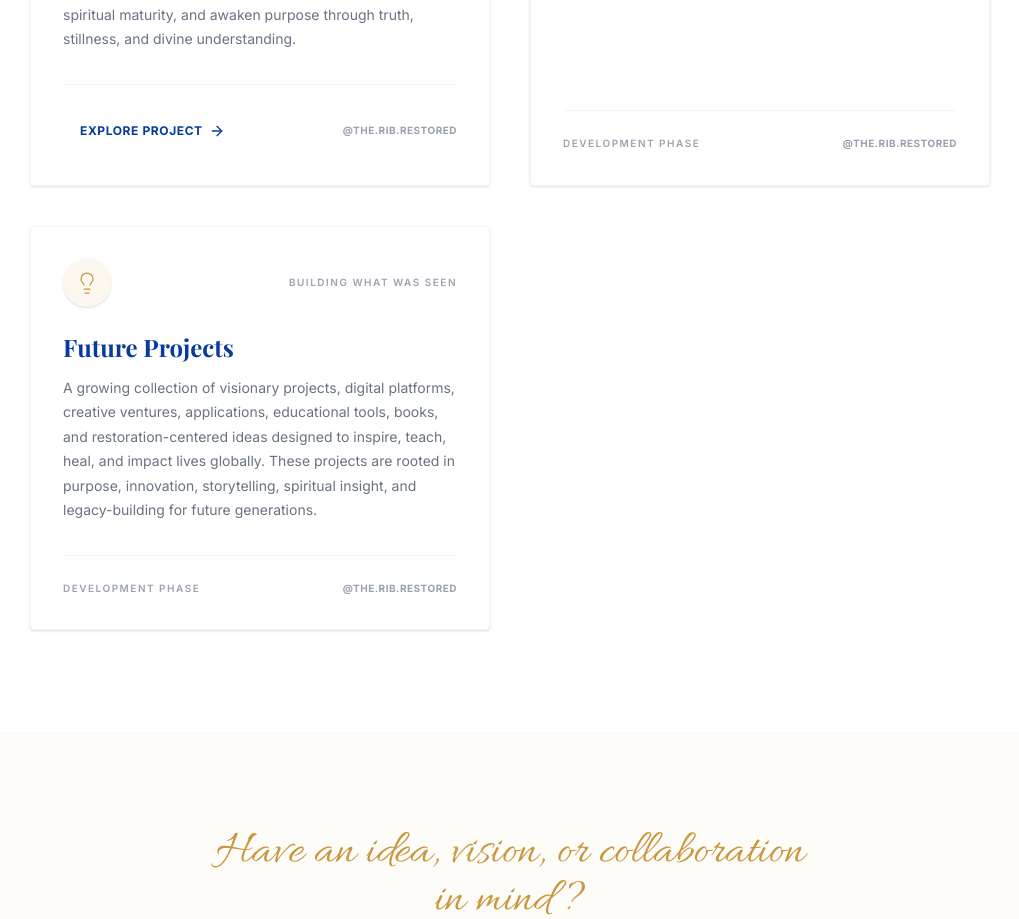
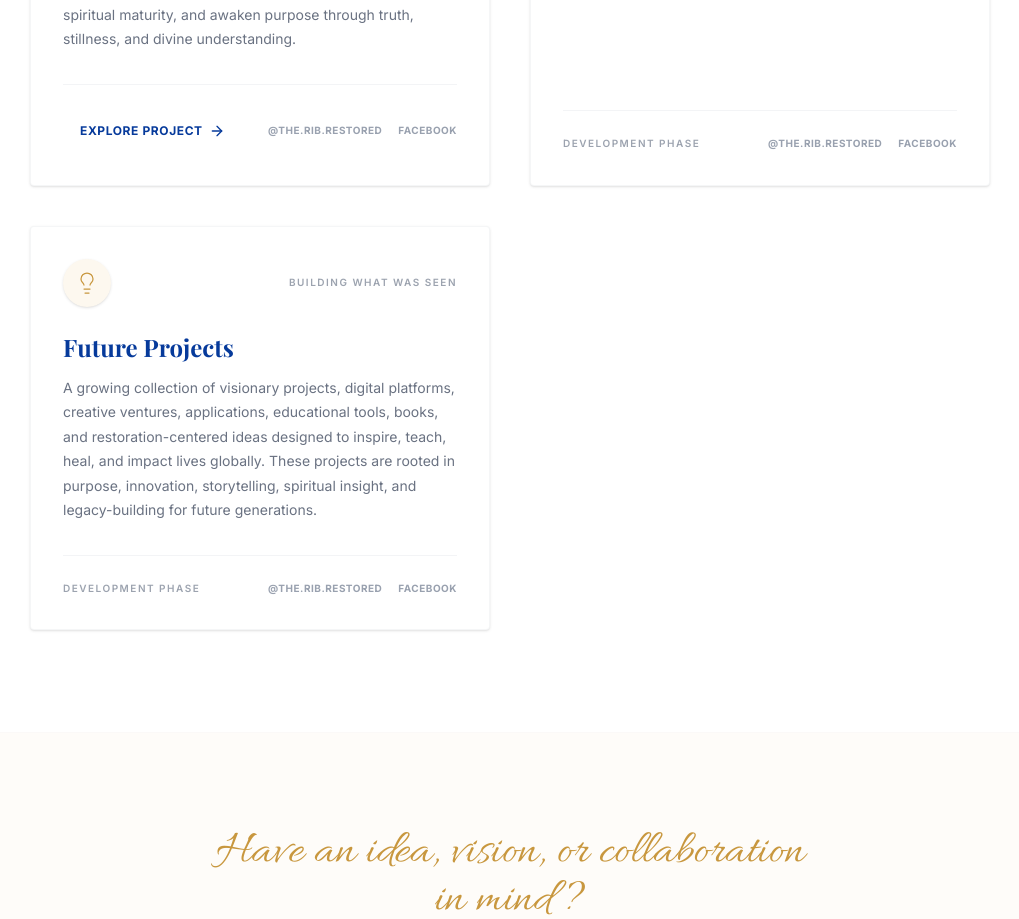
Before and after one commit to vhamb001/The-Rib-Restored, a Next.js app: page /projects in a window 1280 px wide. Shown: the part 1108-2027 px from the top of the page, without its empty margins (130-1149 px from the left). Built offline with nearby package versions, Linux system fonts and the light colour scheme; a web font is replaced by a local one.

Commit message:
Add Facebook social links to remaining projects on homepage and projects page

```diff
--- a/content/data/projects.json
+++ b/content/data/projects.json
@@ -9,6 +9,9 @@
     "socialUrl": "https://instagram.com/the.rib.restored",
     "socialLabel": "Instagram",
     "socialHandle": "@the.rib.restored",
+    "facebookUrl": "https://www.facebook.com/profile.php?id=61579278413766",
+    "facebookLabel": "Facebook",
+    "facebookHandle": "Facebook",
     "tagline": "Restoring what was hidden. Revealing what was always known."
   },
   {
@@ -21,6 +24,9 @@
     "socialUrl": "https://instagram.com/the.rib.restored",
     "socialLabel": "Instagram",
     "socialHandle": "@the.rib.restored",
+    "facebookUrl": "https://www.facebook.com/profile.php?id=61579278413766",
+    "facebookLabel": "Facebook",
+    "facebookHandle": "Facebook",
     "tagline": "Where sound meets stillness."
   },
   {
@@ -33,6 +39,9 @@
     "socialUrl": "https://instagram.com/the.rib.restored",
     "socialLabel": "Instagram",
     "socialHandle": "@the.rib.restored",
+    "facebookUrl": "https://www.facebook.com/profile.php?id=61579278413766",
+    "facebookLabel": "Facebook",
+    "facebookHandle": "Facebook",
     "tagline": "Building what was seen before it fully arrives."
   }
 ]
--- a/src/app/page.tsx
+++ b/src/app/page.tsx
@@ -507,6 +507,7 @@ export default function HomePage() {
                       </div>
                     )}
 
+                    <div className="flex gap-4 items-center">
                       {project.socialUrl && (
                         <a
                           href={project.socialUrl}
@@ -517,6 +518,17 @@ export default function HomePage() {
                           {project.socialHandle || project.socialLabel}
                         </a>
                       )}
+                      {project.facebookUrl && (
+                        <a
+                          href={project.facebookUrl}
+                          target="_blank"
+                          rel="noopener noreferrer"
+                          className="text-[0.625rem] font-bold text-gray-400 hover:text-[var(--color-gold)] tracking-wider uppercase transition-colors"
+                        >
+                          {project.facebookHandle || project.facebookLabel}
+                        </a>
+                      )}
+                    </div>
                   </div>
                 </div>
               </StaggerItem>
--- a/src/app/projects/page.tsx
+++ b/src/app/projects/page.tsx
@@ -74,6 +74,7 @@ export default function ProjectsPage() {
                       <span className="text-micro text-gray-300 font-bold uppercase">Development Phase</span>
                     )}
 
+                    <div className="flex gap-4 items-center">
                       {project.socialUrl && (
                         <a
                           href={project.socialUrl}
@@ -84,6 +85,17 @@ export default function ProjectsPage() {
                           {project.socialHandle || project.socialLabel}
                         </a>
                       )}
+                      {project.facebookUrl && (
+                        <a
+                          href={project.facebookUrl}
+                          target="_blank"
+                          rel="noopener noreferrer"
+                          className="text-[0.625rem] font-bold text-gray-400 hover:text-[var(--color-gold)] tracking-wider uppercase transition-colors"
+                        >
+                          {project.facebookHandle || project.facebookLabel}
+                        </a>
+                      )}
+                    </div>
                   </div>
                 </div>
               </StaggerItem>
--- a/src/data/projects.ts
+++ b/src/data/projects.ts
@@ -10,6 +10,9 @@ export interface Project {
   socialUrl?: string;
   socialLabel?: string;
   socialHandle?: string;
+  facebookUrl?: string;
+  facebookLabel?: string;
+  facebookHandle?: string;
   tagline?: string;
 }
 
```
Lines whose indentation alone changed are shown as unchanged.
